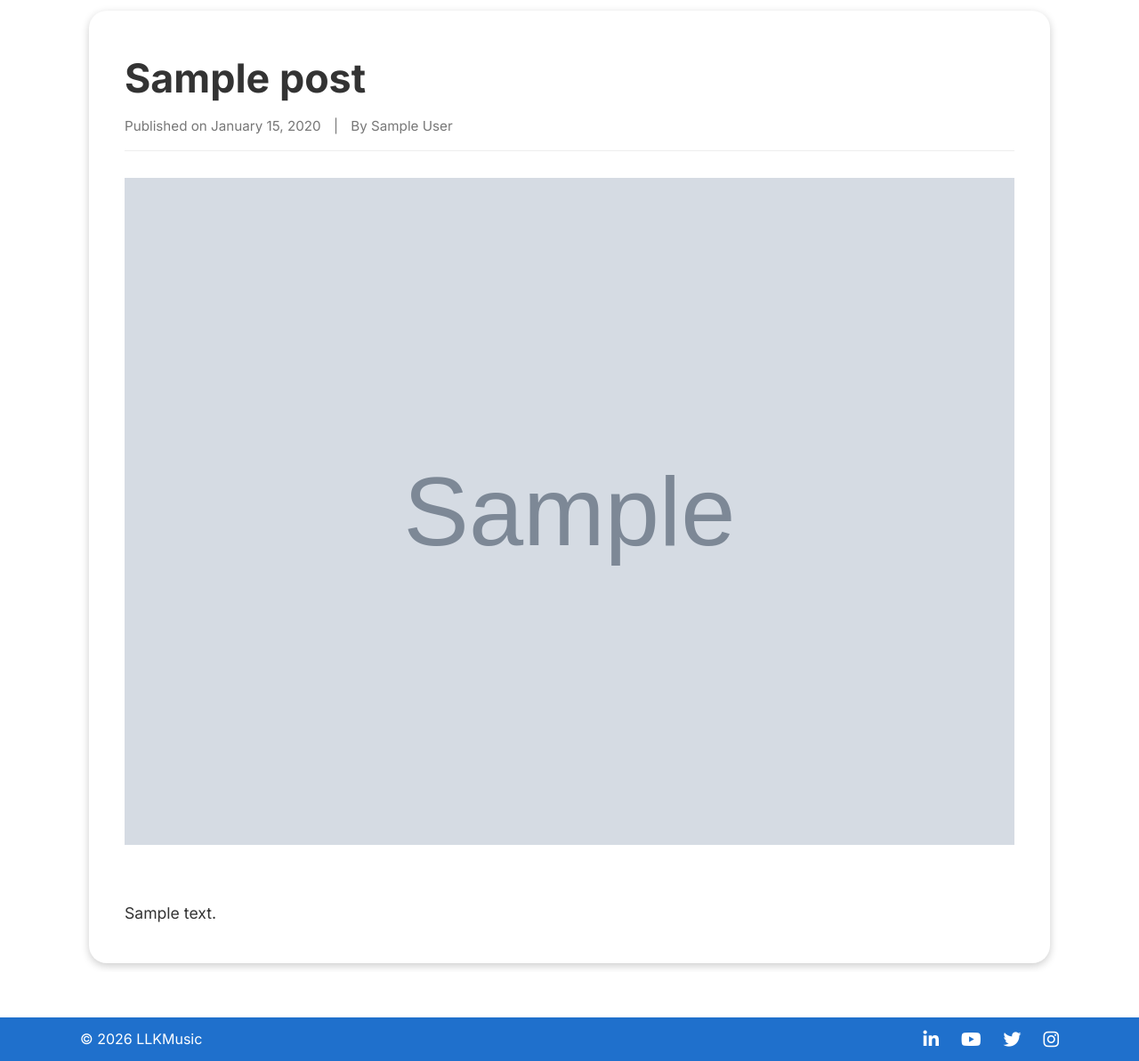
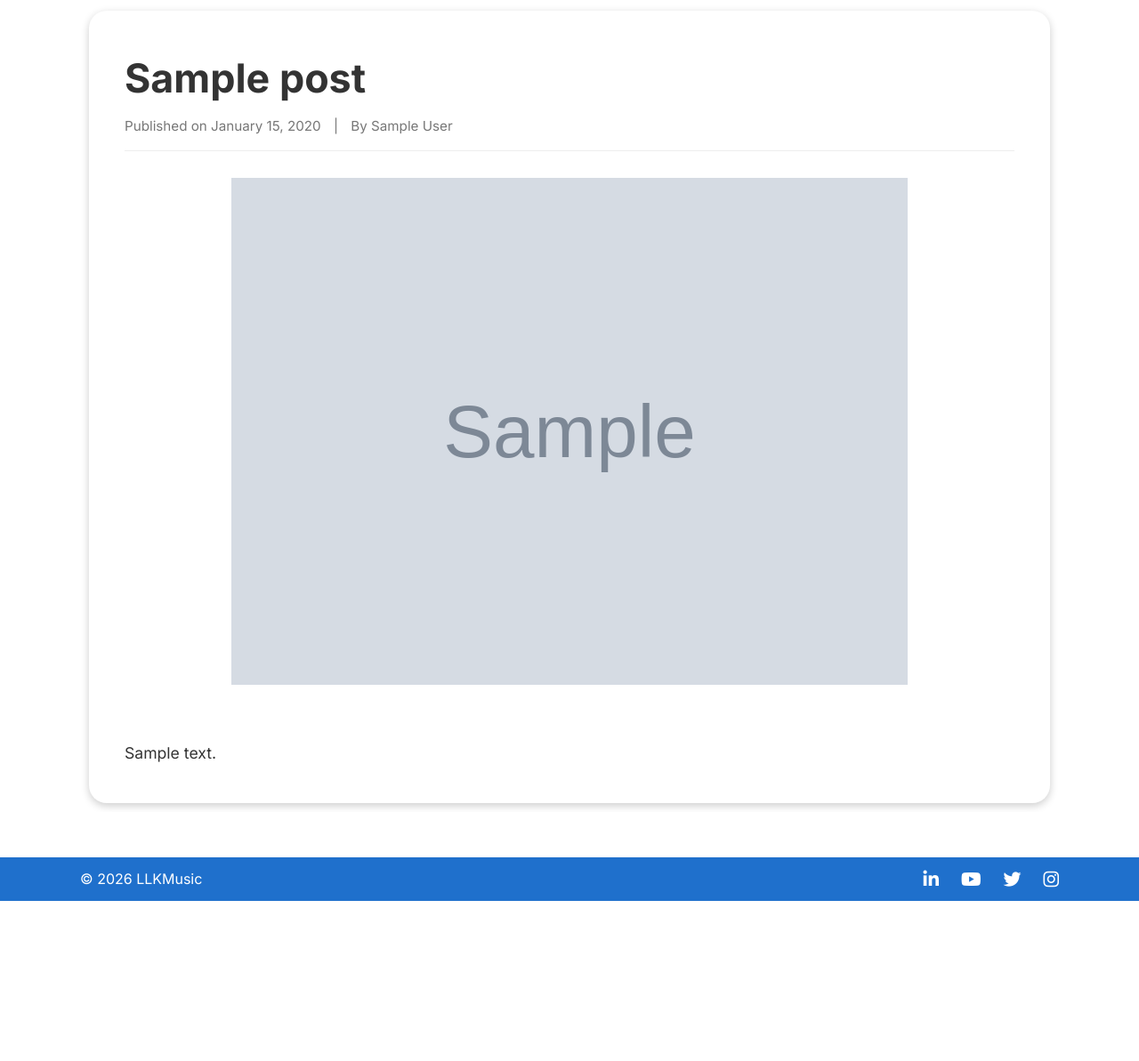
Before and after one commit to kkadzielawa/llkmusic, a Django app: a page that uses templates/base.html in a window 1280 px wide. Shown: the part 167-1360 px from the top of the page at 89% size. After the commit the page ends 1180 px from the top, so only its background shows below. Run offline with Django 4.2, Linux system fonts and the light colour scheme; tables that the repository leaves empty hold one stand-in row (values such as "Sample post"); grey boxes marked "Sample" are stand-in pictures; some libraries are stand-ins or nearby versions.

Commit message:
fixing pic layout; (#11)

```diff
--- a/static/css/style.css
+++ b/static/css/style.css
@@ -712,7 +712,10 @@ textarea:focus {
 }
 
 .blog-detail-image {
+    max-width: 760px;
     margin-bottom: 30px;
+    margin-left: auto;
+    margin-right: auto;
     border-radius: 10px;
     background: #eee;
 }
```
